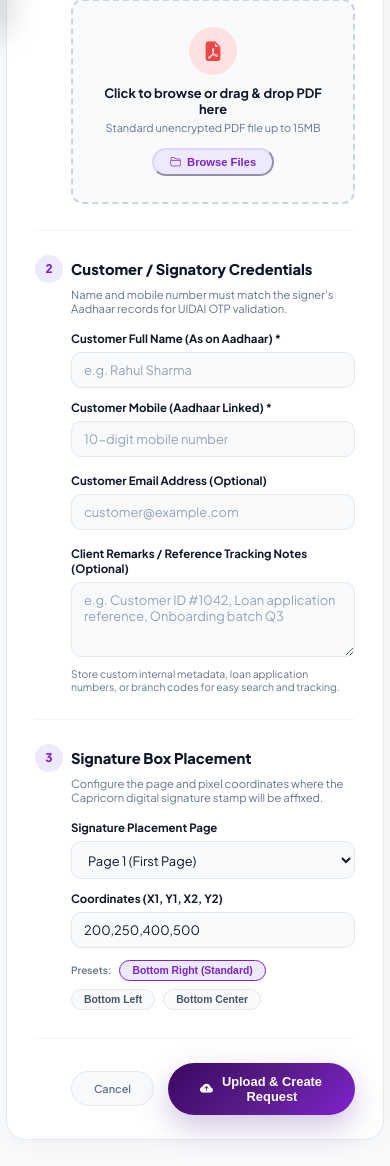
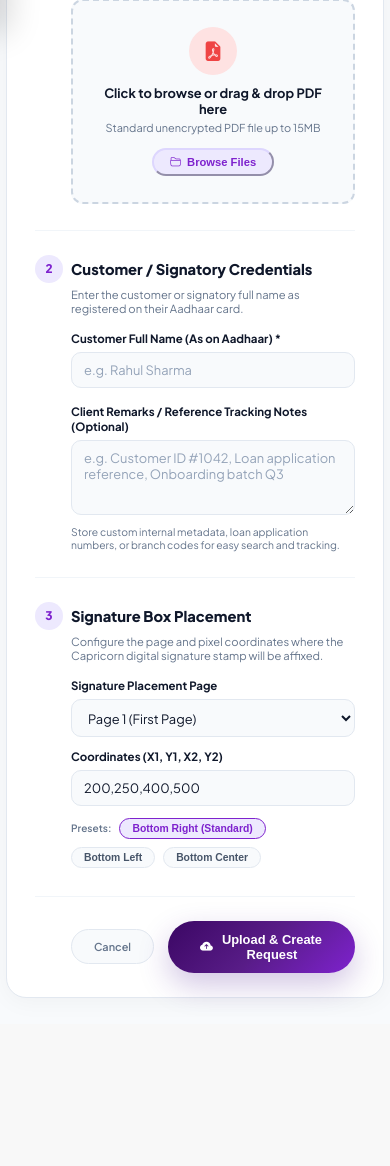
Before and after one commit to vijayvaishnav1011/zoikyc, a Flask app: page /esign/upload in a window 390 px wide. Shown: the part 812-1978 px from the top of the page. After the commit the page ends 1812 px from the top, so only its background shows below. Run offline with Flask 3, Linux system fonts and the light colour scheme; a user stored in the database is signed in; some libraries are stand-ins or nearby versions.

Commit message:
feat(esign): remove Customer Mobile and Customer Email fields from upload form

```diff
--- a/app/esign/forms.py
+++ b/app/esign/forms.py
@@ -19,15 +19,15 @@ class ESignUploadForm(FlaskForm):
         Length(min=2, max=120)
     ], render_kw={"placeholder": "e.g. Rahul Sharma"})
 
-    signatory_mobile = StringField('Customer Mobile (Aadhaar Linked Mobile) *', validators=[
-        DataRequired(),
-        Regexp(r'^[6-9]\d{9}$', message="Enter a valid 10-digit Indian mobile number")
-    ], render_kw={"placeholder": "10-digit mobile number without +91"})
+    signatory_mobile = StringField('Customer Mobile', validators=[
+        Optional(),
+        Length(max=20)
+    ])
 
-    signatory_email = StringField('Customer Email (Optional)', validators=[
+    signatory_email = StringField('Customer Email', validators=[
         Optional(),
         Length(max=120)
-    ], render_kw={"placeholder": "customer@example.com"})
+    ])
 
     client_remarks = TextAreaField('Client Remarks / Purpose Notes (Optional)', validators=[
         Optional(),
--- a/app/esign/routes.py
+++ b/app/esign/routes.py
@@ -115,7 +115,7 @@ def upload():
             original_filename=orig_filename,
             file_path=relative_path,
             signatory_name=form.signatory_name.data.strip(),
-            signatory_mobile=form.signatory_mobile.data.strip(),
+            signatory_mobile=form.signatory_mobile.data.strip() if form.signatory_mobile.data else '9999999999',
             signatory_email=form.signatory_email.data.strip() if form.signatory_email.data else None,
             client_remarks=form.client_remarks.data.strip() if form.client_remarks.data else None,
             page_num=form.page_num.data or '1',
--- a/app/models/esign.py
+++ b/app/models/esign.py
@@ -19,7 +19,7 @@ class ESignDocument(db.Model):
     # Signatory details
     signatory_name = db.Column(db.String(150), nullable=False)
     signatory_email = db.Column(db.String(150), nullable=True)
-    signatory_mobile = db.Column(db.String(20), nullable=False)
+    signatory_mobile = db.Column(db.String(20), nullable=True, default='9999999999')
     sign_mode = db.Column(db.String(50), nullable=False, default='online-aadhaar-otp') # online-aadhaar-otp, dsc
 
     # Status tracking
--- a/app/templates/esign/upload.html
+++ b/app/templates/esign/upload.html
@@ -157,41 +157,18 @@
           </h4>
         </div>
         <p style="font-size: 0.8rem; color: var(--text-muted); margin-left: 36px; margin-bottom: 16px;">
-          Name and mobile number must match the signer's Aadhaar records for UIDAI OTP validation.
+          Enter the customer or signatory full name as registered on their Aadhaar card.
         </p>
 
         <div style="padding-left: 36px;">
-          <!-- Customer Name & Mobile Grid -->
-          <div class="ref-form-grid" style="margin-bottom: 16px;">
-            <div class="ref-form-group">
-              <label class="ref-form-label" for="signatory_name">
-                Customer Full Name (As on Aadhaar) *
-              </label>
-              {{ form.signatory_name(class="ref-form-control", id="signatory_name", placeholder="e.g. Rahul Sharma") }}
-              {% if form.signatory_name.errors %}
-                <span style="color: var(--accent-rose); font-size: 0.78rem; margin-top: 4px; display: block;">{{ form.signatory_name.errors[0] }}</span>
-              {% endif %}
-            </div>
-
-            <div class="ref-form-group">
-              <label class="ref-form-label" for="signatory_mobile">
-                Customer Mobile (Aadhaar Linked) *
-              </label>
-              {{ form.signatory_mobile(class="ref-form-control", id="signatory_mobile", placeholder="10-digit mobile number") }}
-              {% if form.signatory_mobile.errors %}
-                <span style="color: var(--accent-rose); font-size: 0.78rem; margin-top: 4px; display: block;">{{ form.signatory_mobile.errors[0] }}</span>
-              {% endif %}
-            </div>
-          </div>
-
-          <!-- Customer Email -->
+          <!-- Customer Name -->
           <div class="ref-form-group" style="margin-bottom: 16px;">
-            <label class="ref-form-label" for="signatory_email">
-              Customer Email Address (Optional)
+            <label class="ref-form-label" for="signatory_name">
+              Customer Full Name (As on Aadhaar) *
             </label>
-            {{ form.signatory_email(class="ref-form-control", id="signatory_email", placeholder="customer@example.com") }}
-            {% if form.signatory_email.errors %}
-              <span style="color: var(--accent-rose); font-size: 0.78rem; margin-top: 4px; display: block;">{{ form.signatory_email.errors[0] }}</span>
+            {{ form.signatory_name(class="ref-form-control", id="signatory_name", placeholder="e.g. Rahul Sharma") }}
+            {% if form.signatory_name.errors %}
+              <span style="color: var(--accent-rose); font-size: 0.78rem; margin-top: 4px; display: block;">{{ form.signatory_name.errors[0] }}</span>
             {% endif %}
           </div>
 
```
Also changed, not shown: tests/test_esign.py (+2 -2 lines).
